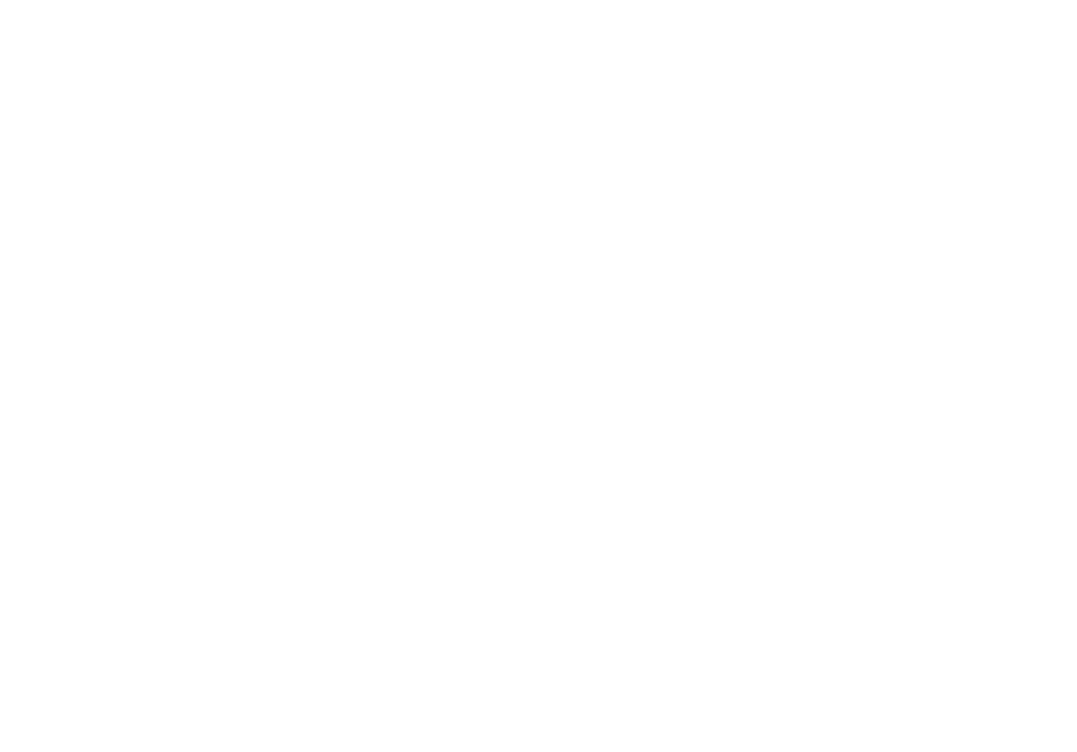
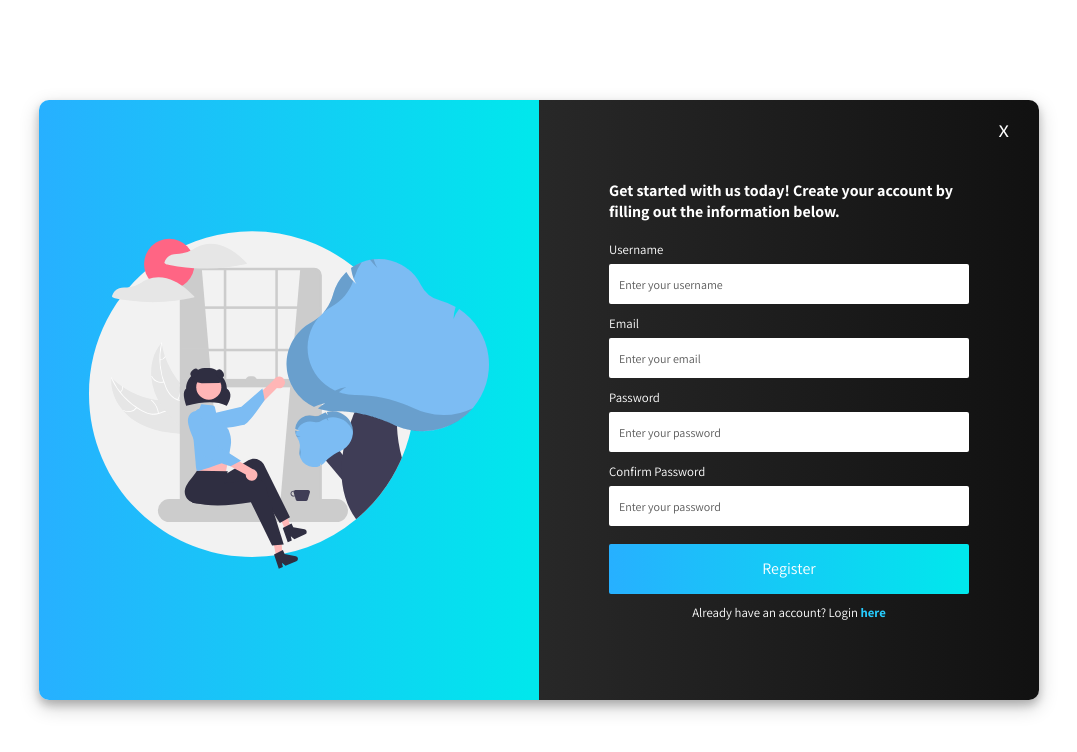
Before and after one commit to vincent-andersson/vinnie-website, a React (Create React App) app: page /register in a window 1280 px wide. Before the commit this address had no page. Shown: the top 752 px of the page, without its empty margins (101-1178 px from the left). Built offline with nearby package versions, Linux system fonts and the light colour scheme.

Commit message:
added register page

```diff
--- a/src/App.js
+++ b/src/App.js
@@ -2,14 +2,16 @@
 import './App.css';
 import { BrowserRouter as Router, Routes, Route } from 'react-router-dom';
 import Home from './pages';
-import Login from './pages/login';
+import LoginPage from './pages/login';
+import RegisterPage from './pages/register';
 
 function App() {
   return (
     <Router>
       <Routes>
         <Route path="/" element={<Home/>} exact />
-        <Route path="/login" element={<Login/>} exact />
+        <Route path="/login" element={<LoginPage/>} exact />
+        <Route path="/register" element={<RegisterPage />} exact />
       </Routes>
     </Router>
   );
--- /dev/null
+++ b/src/components/Login/index.js
@@ -0,0 +1,11 @@
+import React from 'react'
+
+const Login = () => {
+  return (
+    <div>
+      <h1>Login Page</h1>
+    </div>
+  )
+}
+
+export default Login
--- /dev/null
+++ b/src/components/Register/FormRegister.css
@@ -0,0 +1,155 @@
+.form-container {
+  margin: 100px auto;
+  width: 1000px;
+  box-shadow: 0 5px 8px 0 rgba(0, 0, 0, 0.2), 0 7px 20px 0 rgba(0, 0, 0, 0.2);
+  position: relative;
+  border-radius: 10px;
+  height: 600px;
+  display: grid;
+  grid-template-columns: 1fr 1fr;
+}
+
+.close-btn {
+  position: absolute;
+  top: 2%;
+  right: 3%;
+  font-size: 1.5rem;
+  z-index: 1;
+  color: #fff;
+  cursor: pointer;
+}
+
+.form-content-left {
+  background: linear-gradient(
+    90deg,
+    rgb(39, 176, 255) 0%,
+    rgb(0, 232, 236) 100%
+  );
+  border-radius: 10px 0 0 10px;
+  position: relative;
+}
+
+.form-img {
+  width: 80%;
+  height: 80%;
+  position: absolute;
+  top: 50%;
+  left: 50%;
+  transform: translate(-50%, -50%);
+}
+
+.form-img-2 {
+  width: 60%;
+  height: 60%;
+  position: absolute;
+  top: 50%;
+  left: 50%;
+  transform: translate(-50%, -50%);
+}
+
+.form-success {
+  text-align: center;
+  font-size: 24px;
+  margin-top: 80px;
+  color: #fff;
+}
+
+.form-content-right {
+  border-radius: 0 10px 10px 0;
+  position: relative;
+  background: linear-gradient(90deg, rgb(40, 40, 40) 0%, rgb(17, 17, 17) 100%);
+}
+
+.form {
+  position: absolute;
+  top: 50%;
+  left: 50%;
+  transform: translate(-50%, -50%);
+  width: 90%;
+  height: 100%;
+  display: flex;
+  flex-direction: column;
+  justify-content: center;
+  align-items: center;
+}
+
+.form h1 {
+  font-size: 1rem;
+  text-align: start;
+  width: 80%;
+  margin-bottom: 1rem;
+  color: #fff;
+}
+
+.form-inputs {
+  margin-bottom: 0.5rem;
+  width: 80%;
+}
+
+.form-inputs p {
+  font-size: 0.8rem;
+  margin-top: 0.5rem;
+  color: #f00e0e;
+}
+
+.form-label {
+  display: inline-block;
+  font-size: 0.8rem;
+  margin-bottom: 6px;
+  color: #fff;
+}
+
+.form-input {
+  display: block;
+  padding-left: 10px;
+  outline: none;
+  border-radius: 2px;
+  height: 40px;
+  width: 100%;
+  border: none;
+}
+
+.form-input::placeholder {
+  color: #595959;
+  font-size: 12px;
+}
+
+.form-input-btn {
+  width: 80%;
+  height: 50px;
+  margin-top: 10px;
+  border-radius: 2px;
+  background: linear-gradient(
+    90deg,
+    rgb(39, 176, 255) 0%,
+    rgb(0, 232, 236) 100%
+  );
+  outline: none;
+  border: none;
+  color: #fff;
+  font-size: 1rem;
+}
+
+.form-input-btn:hover {
+  cursor: pointer;
+  background: linear-gradient(
+    90deg,
+    rgb(39, 143, 255) 0%,
+    rgb(12, 99, 250) 100%
+  );
+  transition: all 0.4s ease-out;
+}
+
+.form-input-login {
+  font-size: 0.8rem;
+  margin-top: 10px;
+  color: #fff;
+  width: 80%;
+  text-align: center;
+}
+
+.form-input-login a {
+  text-decoration: none;
+  color: #27cdff;
+  font-weight: 600;
+}
--- /dev/null
+++ b/src/components/Register/RegisterSuccess.js
@@ -0,0 +1,12 @@
+import React from 'react'
+
+const RegisterSuccess = () => {
+  return (
+    <div className="form-content-right">
+      <div className="form-success">Account has been successfully registered!</div>
+      <img src={require('../../images/svg-7.svg').default} alt="success" className="form-img-2" />
+    </div>
+  )
+}
+
+export default RegisterSuccess
--- /dev/null
+++ b/src/components/Register/index.js
@@ -0,0 +1,75 @@
+import React from 'react';
+import useFormRegister from './useForm';
+import validate from './validateInfo';
+import './FormRegister.css';
+
+const Register = ({ submitForm }) => {
+  const { handleChange, values, handleSubmit, errors } = useFormRegister(submitForm, validate);
+  return (
+    <div className='form-content-right'>
+      <form className='form' onSubmit={handleSubmit}>
+        <h1>Get started with us today! Create your account by filling out the information below.</h1>
+        <div className='form-inputs'>
+          <label htmlFor='username' className='form-label'>Username</label>
+          <input
+            id='username'
+            type='text'
+            name='username'
+            className='form-input'
+            placeholder='Enter your username'
+            value={values.username}
+            onChange={handleChange}
+          />
+          {errors.username && <p>{errors.username}</p>}
+        </div>
+        <div className='form-inputs'>
+          <label htmlFor='email' className='form-label'>Email</label>
+          <input
+            id='email'
+            type='email'
+            name='email'
+            className='form-input'
+            placeholder='Enter your email'
+            value={values.email}
+            onChange={handleChange}
+          />
+          {errors.email && <p>{errors.email}</p>}
+        </div>
+        <div className='form-inputs'>
+          <label htmlFor='password' className='form-label'>Password</label>
+          <input
+            id='password'
+            type='password'
+            name='password'
+            className='form-input'
+            placeholder='Enter your password'
+            value={values.password}
+            onChange={handleChange}
+          />
+          {errors.password && <p>{errors.password}</p>}
+        </div>
+        <div className='form-inputs'>
+          <label htmlFor='password2' className='form-label'>Confirm Password</label>
+          <input
+            id='password2'
+            type='password'
+            name='password2'
+            className='form-input'
+            placeholder='Enter your password'
+            value={values.password2}
+            onChange={handleChange}
+          />
+          {errors.password2 && <p>{errors.password2}</p>}
+        </div>
+        <button className='form-input-btn' type='submit'>
+          Register
+        </button>
+        <span className='form-input-login'>
+          Already have an account? Login <a href="/login">here</a>
+        </span>
+      </form>
+    </div>
+  )
+}
+
+export default Register
--- /dev/null
+++ b/src/components/Register/useForm.js
@@ -0,0 +1,37 @@
+import { useState, useEffect } from 'react';
+
+const useFormRegister = (callback, validate) => {
+  const [values, setValues] = useState({
+    username: '',
+    email: '',
+    password: '',
+    password2: ''
+  });
+  const [errors, setErrors] = useState({});
+  const [isSubmitting, setIsSubmitting] = useState(false);
+
+  const handleChange = e => {
+    const { name, value } = e.target;
+    setValues({
+       ...values,
+       [name]: value
+    })
+  };
+
+  const handleSubmit = e => {
+    e.preventDefault();
+
+    setErrors(validate(values));
+    setIsSubmitting(true);
+  };
+
+  useEffect(() => {
+    if (Object.keys(errors).length === 0 && isSubmitting) {
+      callback();
+    }
+  }, [errors]);
+
+  return { handleChange, values, handleSubmit, errors };
+};
+
+export default useFormRegister;
--- /dev/null
+++ b/src/components/Register/validateInfo.js
@@ -0,0 +1,31 @@
+export default function validateInfo(values) {
+  let errors = {};
+
+  // Username
+  if (!values.username.trim()) {
+    errors.username = "Username required!";
+  }
+
+  // Email
+  if (!values.email) {
+    errors.email = "Email required!";
+  } else if (!/\S+@\S+\.\S+/.test(values.email)) {
+    errors.email = "Email address is invalid!";
+  }
+
+  // Password
+  if (!values.password) {
+    errors.password = "Password required!";
+  } else if (values.password.length < 8) {
+    errors.password = "Password needs to be 8 characters or more!"
+  }
+
+  // Confirm Password
+  if (!values.password2) {
+    errors.password2 = "Password required!";
+  } else if (values.password2 !== values.password) {
+    errors.password2 = "Passwords do not match";
+  }
+
+  return errors;
+};
--- a/src/pages/login.js
+++ b/src/pages/login.js
@@ -1,11 +1,12 @@
-import React from 'react'
+import React from 'react';
+import Login from '../components/Login';
 
-const Login = () => {
+const LoginPage = () => {
   return (
     <div>
-      <h1>Login Page</h1>
+      <Login />
     </div>
   )
 }
 
-export default Login
+export default LoginPage
--- /dev/null
+++ b/src/pages/register.js
@@ -0,0 +1,30 @@
+import React, { useState } from 'react';
+import Register from '../components/Register';
+import RegisterSuccess from '../components/Register/RegisterSuccess';
+import '../components/Register/FormRegister.css';
+
+const RegisterPage = () => {
+  const [isSubmitted, setIsSubmitted] = useState(false);
+
+  const submitForm = () => {
+    setIsSubmitted(true);
+  };
+
+  const closeRegister = () => {
+    window.location.href = '/';
+  };
+
+  return (
+    <>
+      <div className="form-container">
+        <span className="close-btn" onClick={closeRegister}>x</span>
+        <div className="form-content-left">
+          <img src={require('../images/svg-8.svg').default} alt="welcome" className="form-img" />
+        </div>
+        {!isSubmitted ? <Register submitForm={submitForm} /> : <RegisterSuccess /> }
+      </div>
+    </>
+  )
+}
+
+export default RegisterPage
```
Also changed, not shown: src/images/svg-7.svg (added), src/images/svg-8.svg (added).
